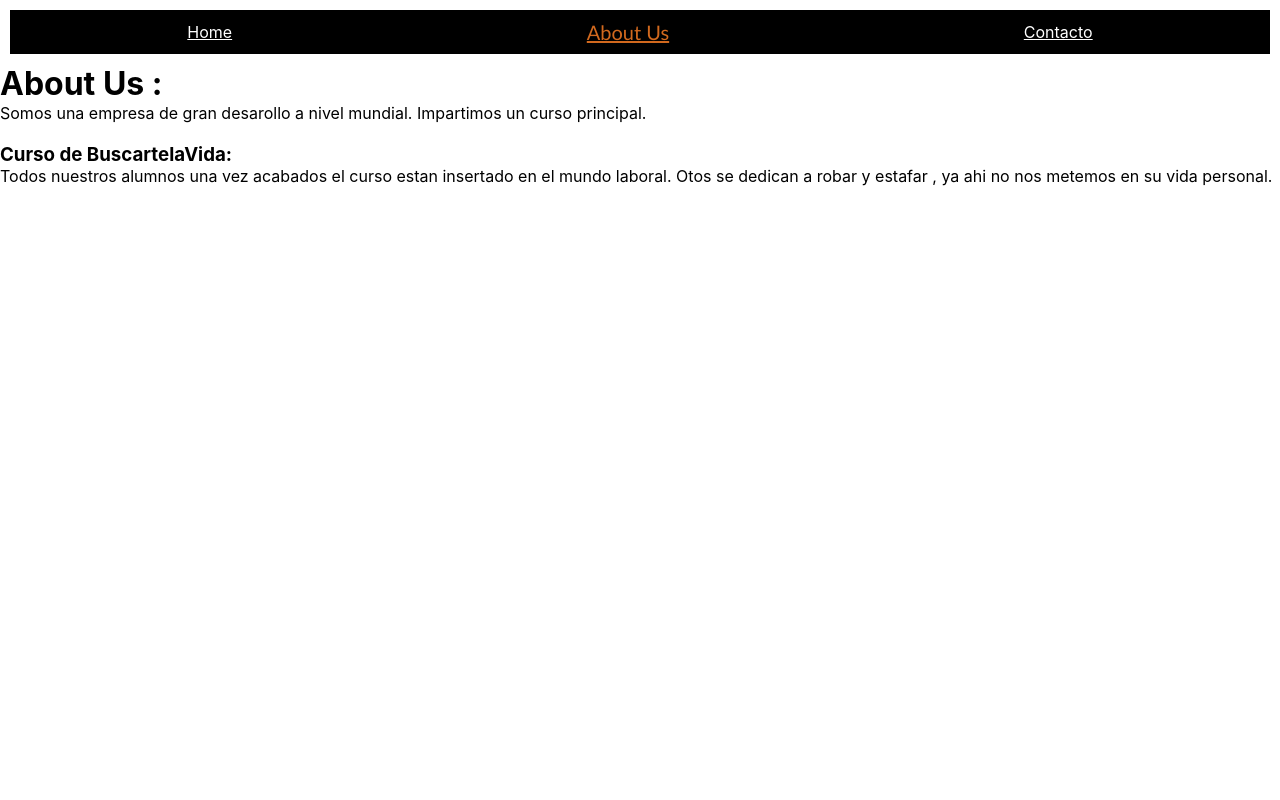
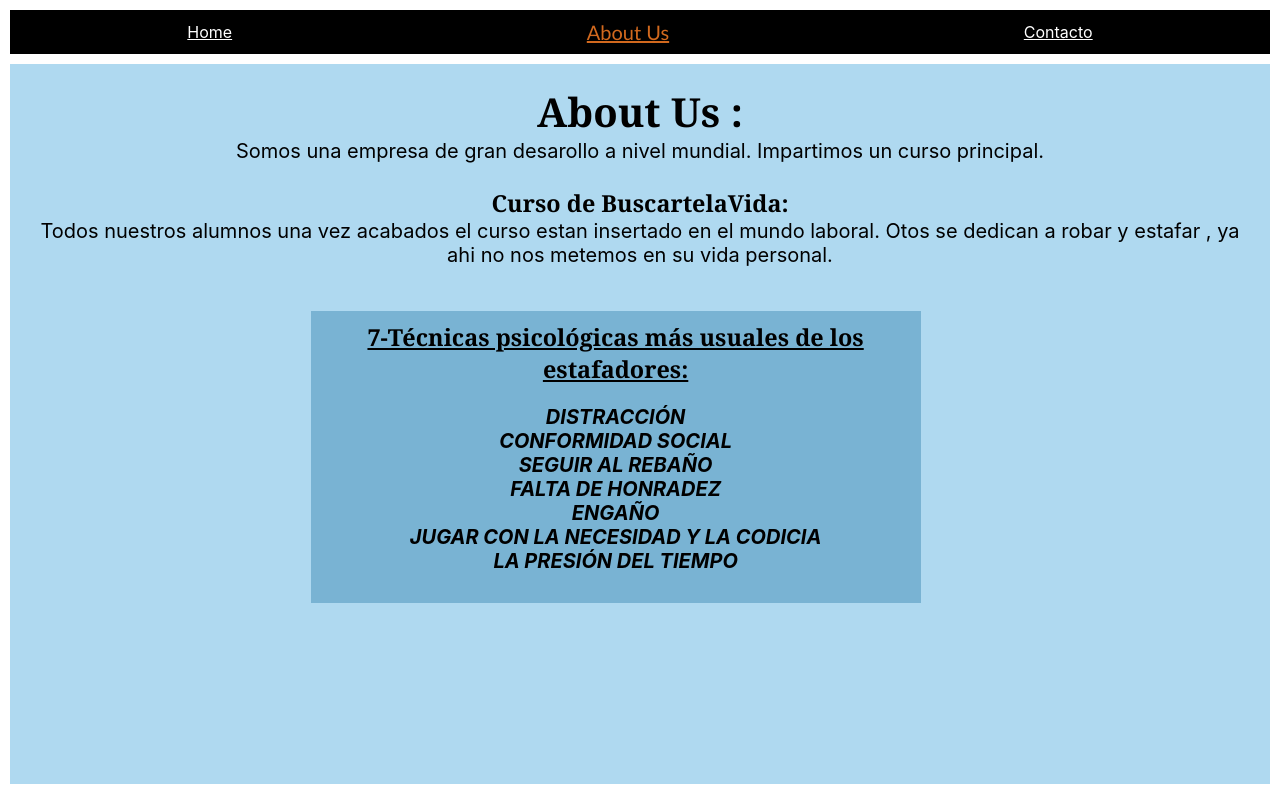
Before and after one commit to PreDowlani/router-git, a React (Create React App) app: page /aboutus in a window 1280 px wide. Built offline with nearby package versions, Linux system fonts and the light colour scheme.

Commit message:
subiendo el ultimo commit de todo

```diff
--- a/src/App.css
+++ b/src/App.css
@@ -31,27 +31,77 @@
 
 .home {
   background-image: url(https://www.gsfbroker.com/wp-content/uploads/2020/11/fraude-online2.jpg);
-  background-size: cover;
+  background-size:cover;
   background-position: center;
-  height:50vh;
+  height:90vh;
   margin: 10px;
   display: flex;
   justify-content: center;
   align-items: center;
   font-size: 30px;
-  color: #42638f;
+  color: #4b75a8;
 }
 
 .home h1{
+  background-color:black;
+}
+
+
+
+.video{
+  margin: 10px;
+  display: flex;
+  justify-content: center;
+  align-items: center;
+  background-color:#3c5980;
+}
+
+.about {
+  margin: 10px;
+  padding: 20px;
+  text-align: center;
+  font-size: 20px;
+  background-color: #afd9f0;
+  height: 90vh;
+
+}
+.about h1,h3{
+  font-family: Georgia, 'Times New Roman', Times, serif;
+}
+
+.tecnicas{
+  width: 50%;
+  padding: 10px;
+  margin-top: 20px;
+  margin-left: 23%;
+  background-color: #79b3d3;
+}
+
+.tecnicas ol{
+  list-style-type: none;
+  padding: 20px;
+  font-style: italic;
+}
+
+.tecnicas h3{
+  text-decoration: underline;
+}
+
+.app-contacto{
+  text-align: center;
+  font-size: 30px;
+  background-color: #afd9f0;
+  height: 90vh;
+  margin: 10px;
+}
+
+.form{
+  border: 2px solid;
+  margin: 10%;
+  padding: 10px;
   background-color:#79b3d3;
 }
 
-.home h1:hover{
-  background-color: black;
+.form label{
+  padding: 5px;
 }
-
-.video{
-  display: flex;
-  justify-content: center;
-  align-items: center;
-}
--- a/src/pages/AboutUs.jsx
+++ b/src/pages/AboutUs.jsx
@@ -3,18 +3,48 @@ import React from "react";
 const AboutUs = () => {
   return (
     <div className="about">
+      <div className="about-1">
         <h1>About Us : </h1>
         <p>
-        Somos una empresa de gran desarollo a nivel mundial. Impartimos un curso
-        principal.
+          Somos una empresa de gran desarollo a nivel mundial. Impartimos un
+          curso principal.
         </p>
         <br />
         <h3>Curso de BuscartelaVida: </h3>
         <p>
           Todos nuestros alumnos una vez acabados el curso estan insertado en el
-        mundo laboral. Otos se dedican a robar y estafar , ya ahi no nos metemos
-        en su vida personal.
+          mundo laboral. Otos se dedican a robar y estafar , ya ahi no nos
+          metemos en su vida personal.
         </p>
+      </div>
+
+      <br />
+      <div className="tecnicas">
+        <h3>7-Técnicas psicológicas más usuales de los estafadores:</h3>
+        <ol>
+          <li>
+            <h4>DISTRACCIÓN</h4>
+          </li>
+          <li>
+            <h4>CONFORMIDAD SOCIAL</h4>
+          </li>
+          <li>
+            <h4>SEGUIR AL REBAÑO</h4>
+          </li>
+          <li>
+            <h4>FALTA DE HONRADEZ</h4>
+          </li>
+          <li>
+            <h4>ENGAÑO</h4>
+          </li>
+          <li>
+            <h4>JUGAR CON LA NECESIDAD Y LA CODICIA</h4>
+          </li>
+          <li>
+            <h4>LA PRESIÓN DEL TIEMPO</h4>
+          </li>
+        </ol>
+      </div>
     </div>
   );
 };
--- a/src/pages/Contacto.jsx
+++ b/src/pages/Contacto.jsx
@@ -1,7 +1,60 @@
 import React from "react";
 
 const Contacto = () => {
-  return <div>Contacto</div>;
+  return (
+    <div className="app-contacto">
+      <h4>Puede contactar a nosotros a través de :</h4>
+      <a href="telf:+3462541253">Móvil</a>
+      <br />
+      <a href="mailto:academia@estafadores.com">E-mail</a>
+
+      <br />
+      <div className="form">
+        <h4>Tambien nos podemos poner en contacto con ustedes :</h4>
+        <form action="">
+          <label htmlFor="nombre">Nombre : </label>
+          <input
+            type="text"
+            name="nombre"
+            id="nombre"
+            placeholder="nombre y apellidos"
+            required
+          />
+          <br />
+          <label htmlFor="edad">Edad : </label>
+          <input
+            type="number"
+            name="edad"
+            id="edad"
+            placeholder="edad entre 18-60"
+            min={18}
+            max={60}
+            required
+          />
+          <br />
+          <label htmlFor="sexo">Sexo : </label>
+          <label htmlFor="hombre">Hombre </label>
+          <input type="radio" name="sexo" id="sexo" />
+          <label htmlFor="mujer"> Mujer </label>
+          <input type="radio" name="sexo" id="sexo" />
+          <br />
+          <label htmlFor="movil">Móvil : </label>
+          <input type="tel" name="movil" id="movil" placeholder="su movil" />
+          <br />
+          <label htmlFor="texto">Mensaje : </label>
+          <br />
+          <textarea
+            name="mensaje"
+            id="mensaje"
+            cols="30"
+            rows="10"
+            placeholder="escriba brevemente la informacion que necesita"
+            required
+          ></textarea>
+        </form>
+      </div>
+    </div>
+  );
 };
 
 export default Contacto;
--- a/src/pages/Home.jsx
+++ b/src/pages/Home.jsx
@@ -10,9 +10,6 @@ const Home = () => {
         </div>{" "}
         <br />
       </div>
-      <div className="video">
-        <ReactPlayer url={"https://www.youtube.com/watch?v=PBj8J4G_nmk&t=2s"} />
-      </div>
     </div>
   );
 };
--- a/src/pages/NotFound.jsx
+++ b/src/pages/NotFound.jsx
@@ -1,7 +1,11 @@
 import React from "react";
 
 const NotFound = () => {
-  return <div>NotFound</div>;
+  return (
+    <div>
+      <h1>Erroor!! NOT FOUND </h1>
+    </div>
+  );
 };
 
 export default NotFound;
```
Lines whose indentation alone changed are shown as unchanged.
